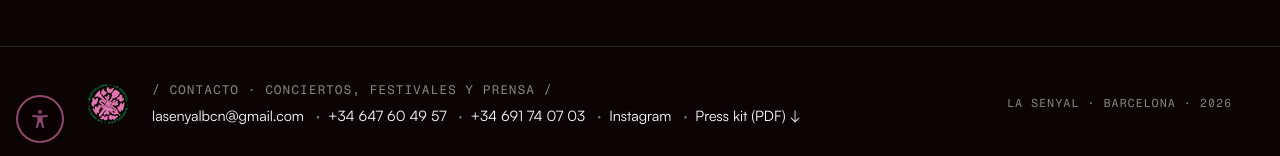
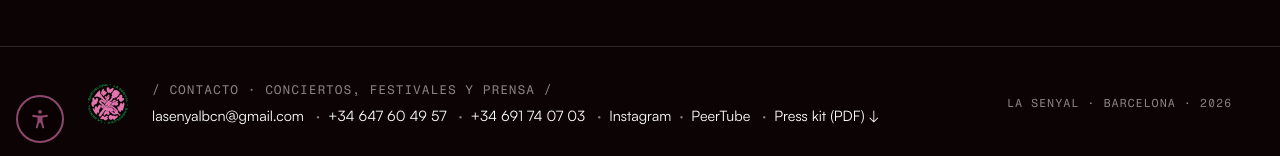
Before and after one commit to ciaVENDAVAL/lasenyal-web, a Jekyll site: the page built from index.html, in a window 1280 px wide and 900 px high, scrolled down 4064 px. Shown: the part 741-897 px from the top of the window. Built offline with Jekyll 4.4.1, drawn with Linux system fonts in a browser that asks for light colours.

Commit message:
PeerTube channel link (footer + press kit) when set in site settings
Co-Authored-By: Claude Opus 5.5 <noreply@anthropic.com>
Claude-Session: https://claude.ai/code/session_01K1UFr7F8jBaHHhZXh3eAaA

```diff
--- a/_data/site.yml
+++ b/_data/site.yml
@@ -5,6 +5,7 @@ contact:
     - "+34 647 60 49 57"
     - "+34 691 74 07 03"
   instagram: https://www.instagram.com/lasenyalbcn/
+  peertube: ""   # link to the band's PeerTube channel (shown in the footer when filled in)
   video: https://www.youtube.com/watch?v=mnEiAivFHJ8
 footer_text: "La Senyal · Barcelona"
 # Main photos (full size, in assets/img/lg/). The small version in assets/img/sm/ is made automatically.
--- a/_layouts/default.html
+++ b/_layouts/default.html
@@ -96,6 +96,7 @@
         <span class="sep">·</span><a href="tel:{{ ph | remove: ' ' }}">{{ ph }}</a>
         {%- endfor %}
         <span class="sep">·</span><a href="{{ site.data.site.contact.instagram }}" rel="noopener">Instagram</a>
+        {%- if site.data.site.contact.peertube %}<span class="sep">·</span><a href="{{ site.data.site.contact.peertube }}" rel="noopener me">PeerTube</a>{% endif %}
         <span class="sep">·</span><a href="{{ site.data.downloads.presskit[page.lang] | relative_url }}">{{ t.presskit }} ↓</a>
       </p>
     </div>
--- a/_layouts/presskit.html
+++ b/_layouts/presskit.html
@@ -180,6 +180,7 @@
     </div>
     {%- for ph in site.data.site.contact.phones %}<span class="v">{{ ph }}</span>{% endfor %}
     <a class="v" href="{{ site.data.site.contact.instagram }}">Instagram ↗</a>
+    {%- if site.data.site.contact.peertube %}<a class="v" href="{{ site.data.site.contact.peertube }}">PeerTube ↗</a>{% endif %}
     <a class="v r" href="{{ site.url }}{{ site.baseurl }}{{ L.pages.home }}">Web ↗</a>
   </div>
 </section>
```
